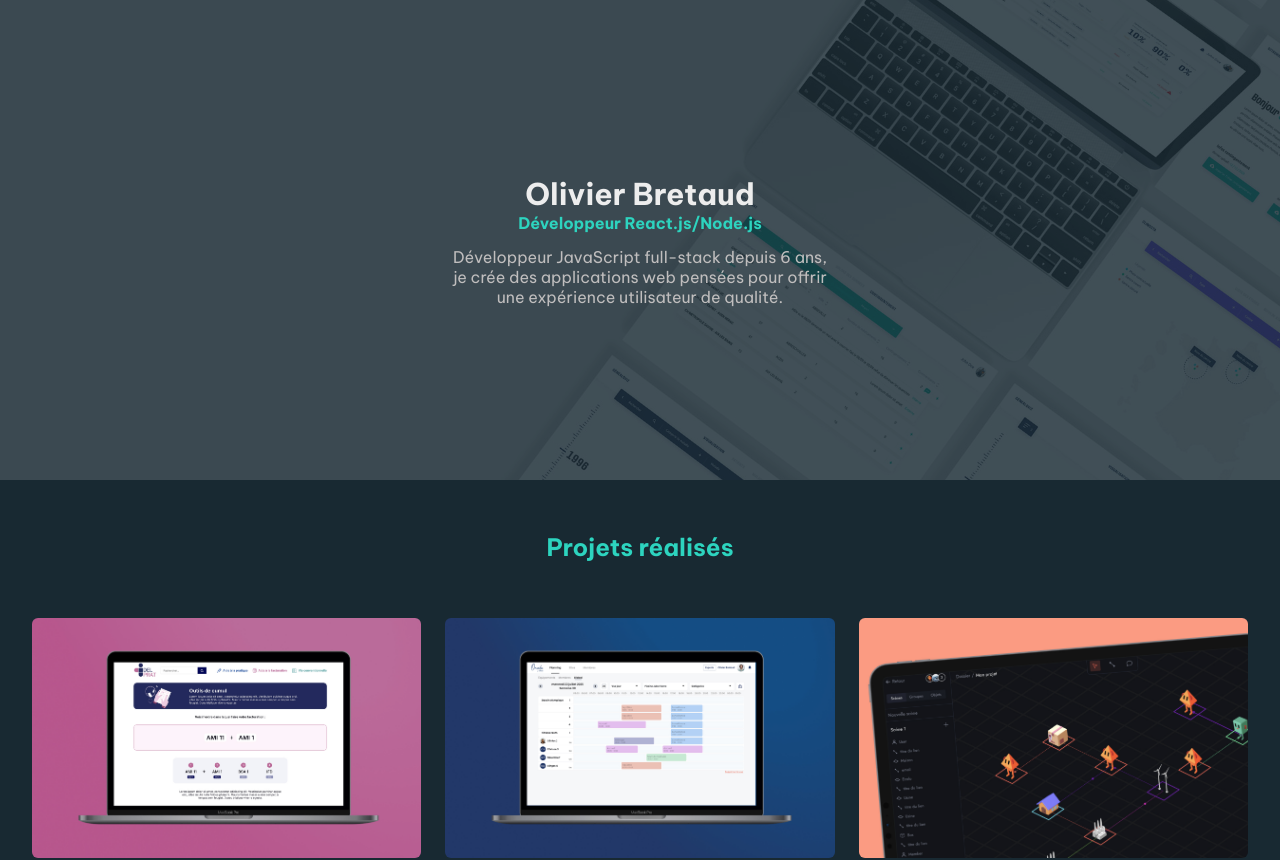
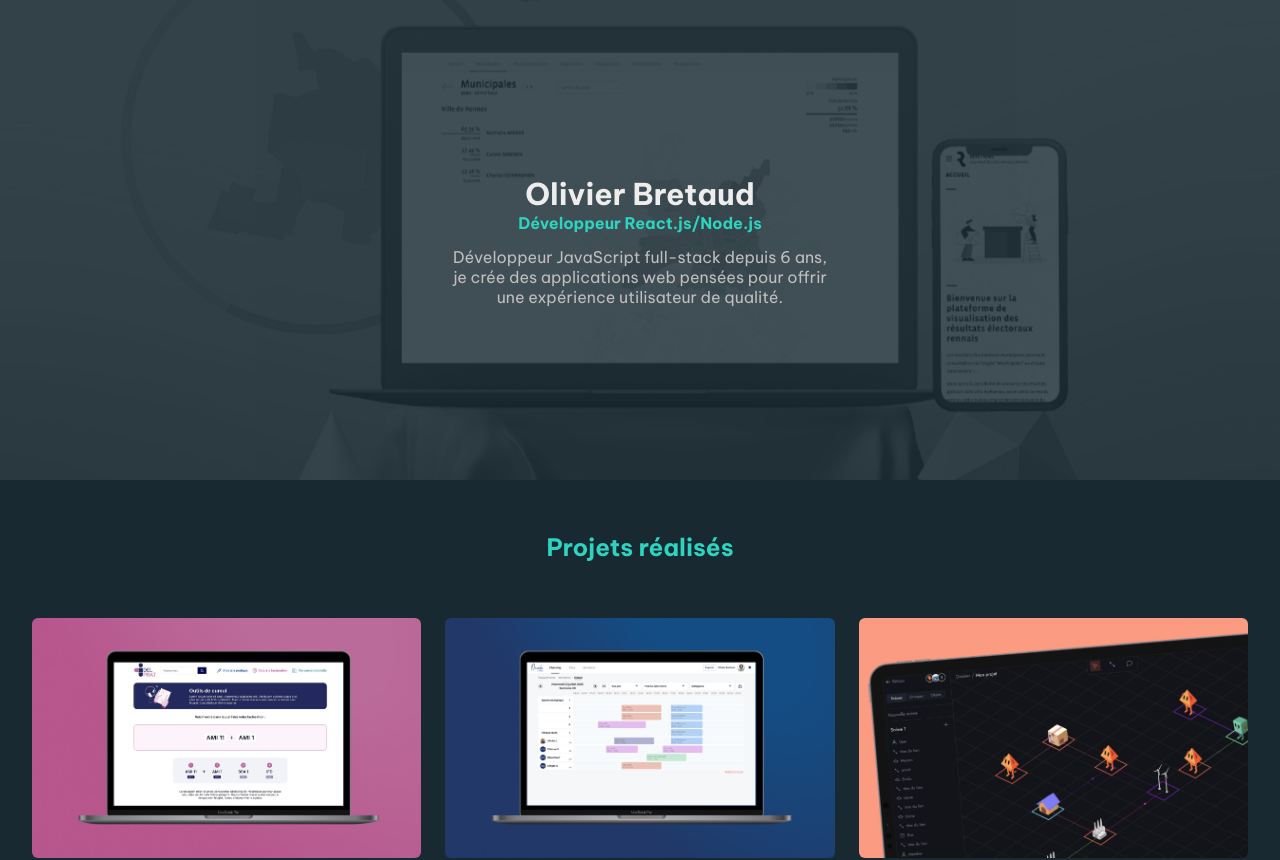
Before and after one commit to olivierbretaud/portfolio-2025, a Next.js app: page / in a window 1280 px wide. Shown: the top 860 px of the page. Built offline with nearby package versions, Linux system fonts and the light colour scheme.

Commit message:
fix(header)

```diff
--- a/src/components/ui/Header/Header.module.scss
+++ b/src/components/ui/Header/Header.module.scss
@@ -4,24 +4,30 @@
   @apply h-[20rem] md:h-[30rem];
   overflow: hidden;
   position: relative;
+
   .content {
     @apply w-full max-w-[1300px] p-4 m-auto box-border flex-col flex items-center justify-center text-center h-[20rem] md:h-[30rem];
+
     h1 {
       @include mixins.h2;
       @apply text-[30px] z-40;
+
       &:nth-child(2) {
         @apply text-[16px];
         color: mixins.$primary-color;
         line-height: 16px;
       }
     }
+
     p {
       @apply max-w-[420px] mb-0 z-40;
+
       span {
         color: mixins.$primary-color;
       }
     }
   }
+
   .bg {
     position: absolute;
     top: 0;
@@ -41,14 +47,35 @@
       z-index: 2;
     }
   }
+
+  .slider {
+    position: absolute;
+    top: 0;
+    left: 0;
+    width: 100%;
+    height: 100%;
+  }
+
   .imageContainer {
     position: absolute;
     top: 0;
-    right: 0;
+    left: 0;
     width: 100%;
     height: 100%;
+    opacity: 0;
+    transform: scale(1.1);
+    transition: opacity 1s ease-in-out, transform 6s ease-out;
+
     img {
       opacity: 0.3;
+      object-fit: cover;
+      filter: grayscale(1);
+    }
+
+    &.active {
+      opacity: 1;
+      transform: scale(1);
+      z-index: 1;
     }
   }
 }
--- a/src/components/ui/Header/index.tsx
+++ b/src/components/ui/Header/index.tsx
@@ -1,13 +1,28 @@
 "use client"
 
+import { useState, useEffect } from 'react'
 import styles from './Header.module.scss'
 import projects from '@/ressources/projects';
 import { IProject } from '@/types/projects';
 import Image from 'next/image';
 
+const SLIDE_INTERVAL = 5000;
+
 export default function Header() {
   const year = new Date().getFullYear() - 2019;
-  const pictures = projects.filter((p: IProject) => p.title === 'Bibliocta').map((p: IProject) => p.picture);
+  const pictures = projects
+    .filter((p: IProject) => ['Bibliocta', 'Bakalab', 'Rennes Ville et Métropole', 'Quadrare', 'Bretagne Développement Innovation', 'OIIKOS'].includes(p.title))
+    .map((p: IProject) => p.picture);
+
+  const [currentIndex, setCurrentIndex] = useState(0);
+
+  useEffect(() => {
+    if (pictures.length <= 1) return;
+    const timer = setInterval(() => {
+      setCurrentIndex((prev) => (prev + 1) % pictures.length);
+    }, SLIDE_INTERVAL);
+    return () => clearInterval(timer);
+  }, [pictures.length]);
 
   return (
     <div className={styles.header}>
@@ -17,16 +32,21 @@ export default function Header() {
         <p>Développeur JavaScript full-stack depuis {year} ans,<br />je crée des applications web pensées pour offrir<br />une expérience utilisateur de qualité.</p>
       </div>
       <div className={styles.bg}>
-        <div
-          className={styles.imageContainer}
-        >
-          <Image
-            src={pictures[0]}
-            alt="Project background"
-            fill
-            objectFit="cover"
-            priority={false}
-          />
+        <div className={styles.slider}>
+          {pictures.map((picture, index) => (
+            <div
+              key={index}
+              className={`${styles.imageContainer} ${index === currentIndex ? styles.active : ''}`}
+            >
+              <Image
+                src={picture}
+                alt={`Project background ${index + 1}`}
+                fill
+                sizes="100vw"
+                priority={index === 0}
+              />
+            </div>
+          ))}
         </div>
       </div>
     </div>
```
